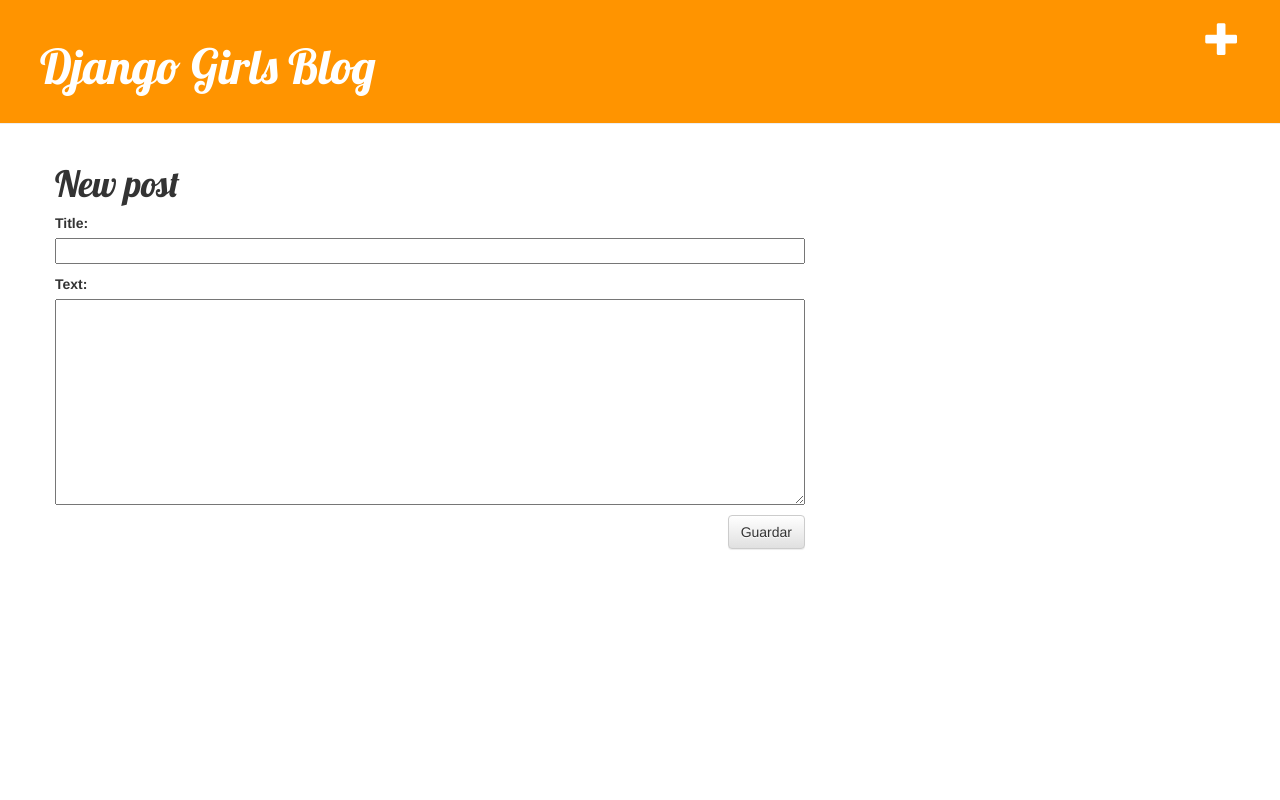
After one commit to gutonin/my-first-blog-django, a Django app: page /post/new/ in a window 1280 px wide. The commit adds this page. Run offline with Django 3.2, Linux system fonts and the light colour scheme; some libraries are stand-ins or nearby versions.

Commit message:
Addicionado create/edit posts blog no site

```diff
--- /dev/null
+++ b/djangogirls/blog/forms.py
@@ -0,0 +1,9 @@
+from django import forms
+from .models import Post
+
+
+class PostForm(forms.ModelForm):
+
+    class Meta:
+        model = Post
+        fields = ('title', 'text',)
--- a/djangogirls/blog/models.py
+++ b/djangogirls/blog/models.py
@@ -15,5 +15,5 @@
         self.published_date = timezone.now()
         self.save()
 
-    def __STR__(self):
+    def __str__(self):
         return self.title
--- /dev/null
+++ b/djangogirls/blog/static/css/blog.css
@@ -0,0 +1,42 @@
+h1 a {
+    color: #fca205;
+    font-family: "Lobster";
+}
+.page-header {
+    background-color: #ff9400;
+    margin-top: 0;
+    padding: 20px 20px 20px 40px;
+}
+.page-header h1,.page-header h1 a,.page-header h1 a:visited,.page-header h1 a:active {
+    color: #ffffff;
+    font-size: 36pt;
+    text-decoration: none;
+}
+.content {
+    margin-left: 40px;
+}
+h1,h2,h3,h4 {
+    font-family: "Lobster", cursive;
+}
+.date {
+    float: right;
+    color: #828282;
+}
+.save {
+    float: right;
+}
+.post-form textarea,.post-form input {
+    width: 100%;
+}
+.top-menu,.top-menu:hover,.top-menu:visited {
+    color: #ffffff;
+    float: right;
+    font-size: 26pt;
+    margin-right: 20px;
+}
+.post {
+    margin-bottom: 70px;
+}
+.post h1 a,.post h1 a:visited {
+    color: #000000;
+}
--- /dev/null
+++ b/djangogirls/blog/templates/blog/base.html
@@ -0,0 +1,26 @@
+{% load staticfiles %}
+<html>
+  <head>
+    <title>Django Girls blog</title>
+    <link rel="stylesheet" href="//maxcdn.bootstrapcdn.com/bootstrap/3.2.0/css/bootstrap.min.css">
+    <link rel="stylesheet" href="//maxcdn.bootstrapcdn.com/bootstrap/3.2.0/css/bootstrap-theme.min.css">
+    <link href='//fonts.googleapis.com/css?family=Lobster&subset=latin,latin-ext' rel='stylesheet' type='text/css'
+    >
+    <link rel="stylesheet" href="{% static 'css/blog.css' %}">
+  </head>
+  <body>
+    <div class="page-header">
+      <a href="{% url 'post_new' %}" class="top-menu"><span class="glyphicon glyphicon-plus"></span></a>
+      </a>
+      <h1><a href="/">Django Girls Blog</a></h1>
+    </div>
+    <div class="content container">
+      <div class="row">
+        <div class="col-md-8">
+          {% block content %}
+          {% endblock content %}
+        </div>
+      </div>
+    </div>
+  </body>
+</html>
--- /dev/null
+++ b/djangogirls/blog/templates/blog/post_edit.html
@@ -0,0 +1,8 @@
+{% extends 'blog/base.html' %}
+{% block content %}
+    <h1>New post</h1>
+    <form method="POST" class="post-form">{% csrf_token %}
+        {{ form.as_p }}
+        <button type="submit" class="save btn btn-default">Guardar</button>
+    </form>
+{% endblock %}
--- a/djangogirls/blog/urls.py
+++ b/djangogirls/blog/urls.py
@@ -1,6 +1,8 @@
-from django.conf.urls import include, url
-from .import views
+from django.conf.urls import url
+from . import views
 
 urlpatterns = [
     url(r'^$', views.post_list),
+    url(r'^post/(?P<pk>[0-9]+)/$', views.post_detail, name='post_detail'),
+    url(r'^post/new/$', views.post_new, name='post_new'),
 ]
--- a/djangogirls/blog/views.py
+++ b/djangogirls/blog/views.py
@@ -1,7 +1,17 @@
-# -*- coding: utf-8 -*-
-from __future__ import unicode_literals
+from django.utils import timezone
+from django.shortcuts import render, get_object_or_404
 from .models import Post
-from django.shortcuts import render
+from .forms import PostForm
+
 
 def post_list(request):
-    return render (request, 'blog/post_list.html', {})
+    posts = Post.objects.filter(published_date__lte=timezone.now()).order_by('published_date')
+    return render(request, 'blog/post_list.html', {'posts': posts})
+
+def post_detail(request, pk):
+    post = get_object_or_404(Post, pk=pk)
+    return render(request, 'blog/post_detail.html', {'post': post})
+
+def post_new(request):
+    form = PostForm()
+    return render(request, 'blog/post_edit.html', {'form': form})
```
Also changed, not shown: djangogirls/blog/templates/blog/post_detail.html (added, +13 -0 lines), djangogirls/blog/templates/blog/post_list.html (+12 -26 lines).
